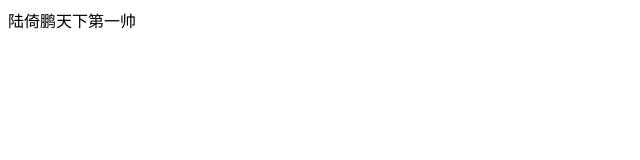
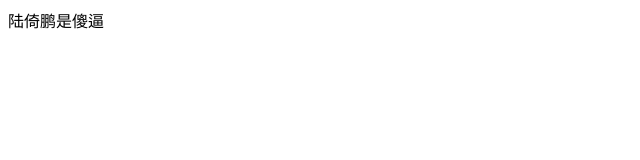
Before and after one commit to Zacla/Zacla.github.io, a plain HTML site: page index.html in a window 1280 px wide. Shown: the full height of the page, 0-640 px from the left. Drawn offline with Linux system fonts and the light colour scheme.

Commit message:
Update index.html

```diff
--- a/index.html
+++ b/index.html
@@ -5,6 +5,6 @@
 	<title>Document</title>
 </head>
 <body>
-	陆倚鹏天下第一帅
+	陆倚鹏是傻逼
 </body>
 </html>
```
